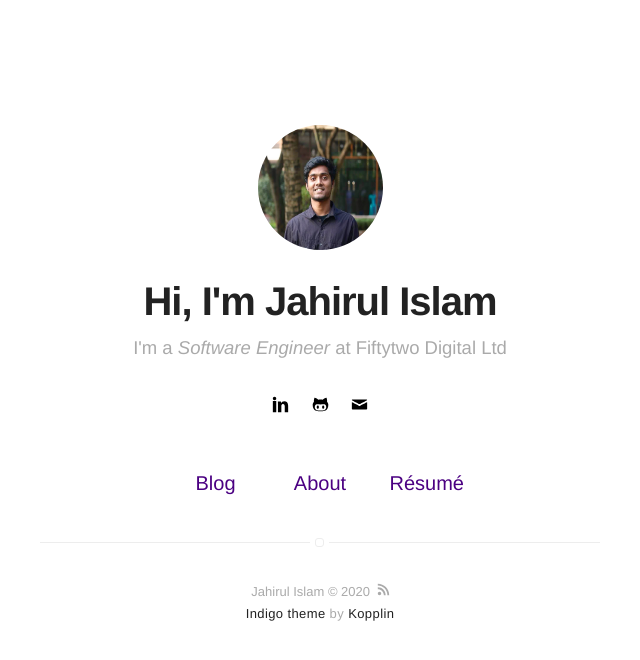
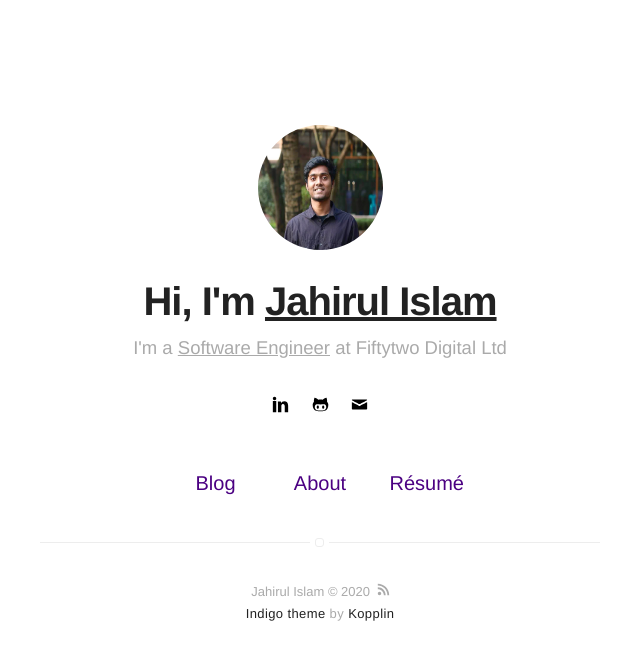
Before and after one commit to j-a-h-i-r/j-a-h-i-r.github.io, a Jekyll site: the page built from index.html, in a window 1280 px wide. Shown: the top 660 px of the page, without its empty margins (320-960 px from the left). Built offline with Jekyll 4.4.1, drawn with Linux system fonts in a browser that asks for light colours.

Commit message:
Update header.html

```diff
--- a/_includes/header.html
+++ b/_includes/header.html
@@ -16,8 +16,8 @@
             </span>
         {% endif %}
 
-        <h1 class="title">Hi, I'm {{ site.name }}</h1>
-        <h2 class="description">I'm a <i>{{ site.designation }}</i> at {{ site.employer }}</h2>
+        <h1 class="title">Hi, I'm <u>{{ site.name }}</u></h1>
+        <h2 class="description">I'm a <u>{{ site.designation }}</u> at {{ site.employer }}</h2>
 
         {% include social-links.html %}
     </header>
```
